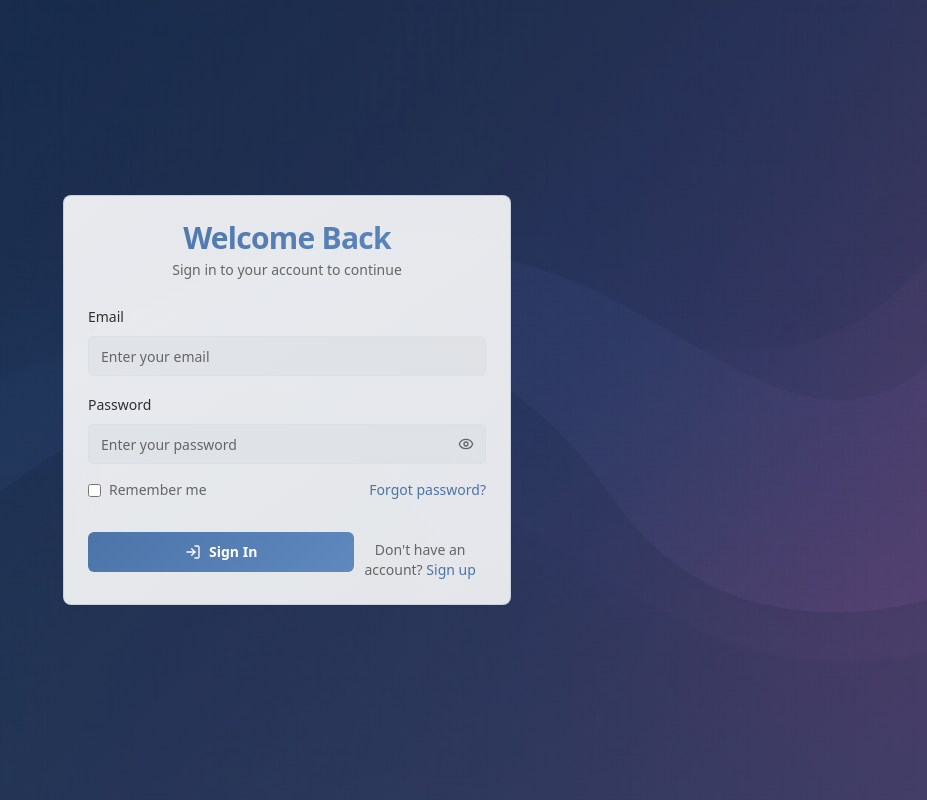
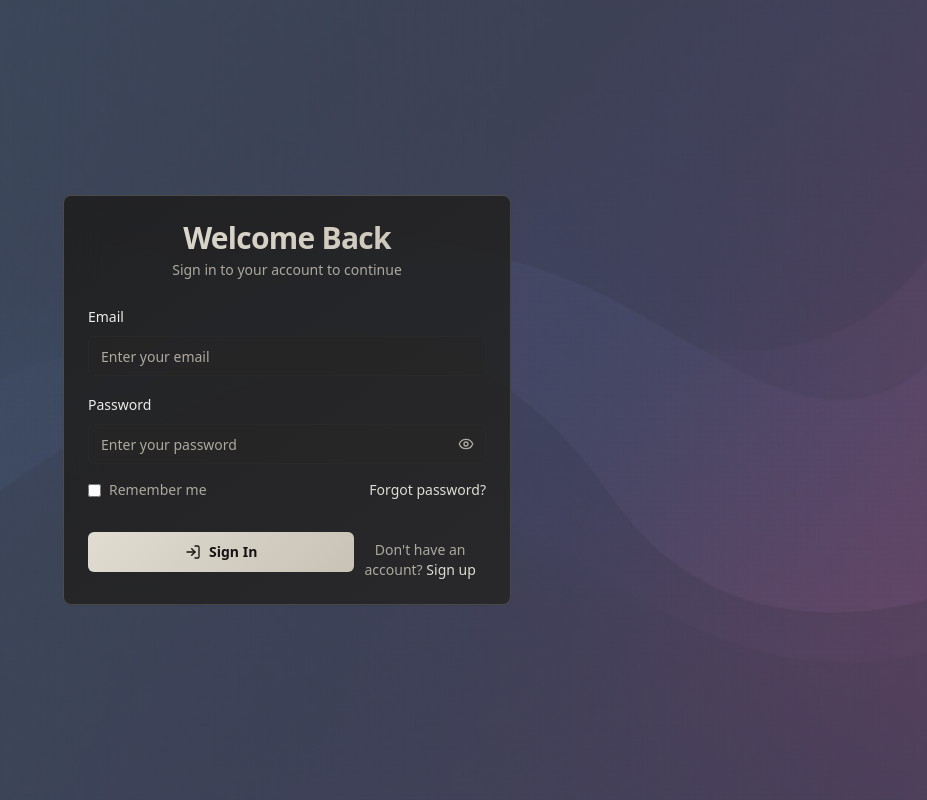
Before and after one commit to Sebas0109/login-start-web-vue, a React (Vite) app: page / in a window 1280 px wide. Shown: the whole page, without its empty margins (353-1280 px from the left). Built offline with nearby package versions, Linux system fonts and the light colour scheme; the HTML template or start-up script is replaced by a standard one.

Commit message:
Reverted to commit 8ce4a3560dbf20d342940dd55111a4f57283be77

```diff
--- a/src/components/Layout.tsx
+++ b/src/components/Layout.tsx
@@ -8,7 +8,7 @@ const Layout = () => {
   const [currentRole, setCurrentRole] = useState<Role>("ADMIN");
 
   return (
-    <div className="min-h-screen bg-background">
+    <div className="min-h-screen bg-gradient-secondary">
       <Navigation currentRole={currentRole} onRoleChange={setCurrentRole} />
       <Outlet context={{ currentRole }} />
     </div>
--- a/src/components/Navigation.tsx
+++ b/src/components/Navigation.tsx
@@ -4,7 +4,6 @@ import { Bell, ChevronDown } from "lucide-react";
 import { Button } from "@/components/ui/button";
 import { Badge } from "@/components/ui/badge";
 import { Card, CardContent } from "@/components/ui/card";
-import logo from "@/assets/logo.png";
 
 type Role = "ADMIN" | "CLIENT";
 
@@ -75,24 +74,13 @@ const Navigation = ({ currentRole, onRoleChange }: NavigationProps) => {
   const isActivePath = (path: string) => location.pathname === path;
 
   return (
-    <nav className="sticky top-0 z-50 bg-neutral-900 border-b border-neutral-300">
+    <nav className="sticky top-0 z-50 bg-gradient-card backdrop-blur-lg border-b border-border/50">
       <div className="max-w-7xl mx-auto px-4 sm:px-6 lg:px-8">
         <div className="flex justify-between items-center h-16">
           {/* Left: Logo */}
           <div className="flex items-center">
-            <Link to="/home" className="flex items-center">
-              <img
-                src={logo}
-                alt="The Invitation Company"
-                className="h-8 w-auto"
-                onError={(e) => {
-                  e.currentTarget.style.display = 'none';
-                  e.currentTarget.nextElementSibling?.classList.remove('hidden');
-                }}
-              />
-              <span className="hidden text-xl font-bold text-white ml-2">
-                The Invitation Company
-              </span>
+            <Link to="/home" className="text-xl font-bold bg-gradient-primary bg-clip-text text-transparent">
+              AppName
             </Link>
           </div>
 
@@ -104,8 +92,8 @@ const Navigation = ({ currentRole, onRoleChange }: NavigationProps) => {
                 to={item.path}
                 className={`px-3 py-2 rounded-md text-sm font-medium transition-smooth ${
                   isActivePath(item.path)
-                    ? "bg-primary text-white border-b-2 border-primary"
-                    : "text-white hover:text-primary hover:bg-white/10"
+                    ? "bg-primary/10 text-primary border-b-2 border-primary"
+                    : "text-foreground hover:text-primary hover:bg-accent/30"
                 }`}
               >
                 {item.name}
@@ -116,12 +104,12 @@ const Navigation = ({ currentRole, onRoleChange }: NavigationProps) => {
           {/* Right: Notifications and Role Switcher */}
           <div className="flex items-center space-x-4">
             {/* Dev Role Switcher */}
-            <div className="flex items-center space-x-2 px-3 py-1 rounded-md bg-white/10 border border-white/20">
-              <span className="text-xs text-white/70">Role:</span>
+            <div className="flex items-center space-x-2 px-3 py-1 rounded-md bg-secondary/30 border border-border/30">
+              <span className="text-xs text-muted-foreground">Role:</span>
               <select
                 value={currentRole}
                 onChange={(e) => onRoleChange(e.target.value as Role)}
-                className="text-xs bg-transparent border-none outline-none text-white"
+                className="text-xs bg-transparent border-none outline-none text-foreground"
               >
                 <option value="ADMIN">ADMIN</option>
                 <option value="CLIENT">CLIENT</option>
@@ -133,14 +121,14 @@ const Navigation = ({ currentRole, onRoleChange }: NavigationProps) => {
               <Button
                 variant="ghost"
                 size="sm"
-                className="relative p-2 text-white hover:bg-white/10"
+                className="relative p-2"
                 onClick={handleNotificationClick}
               >
                 <Bell className="h-5 w-5" />
                 {unreadCount > 0 && (
                   <Badge
-                    variant="default"
-                    className="absolute -top-1 -right-1 h-5 w-5 flex items-center justify-center text-xs p-0 bg-primary text-white"
+                    variant="destructive"
+                    className="absolute -top-1 -right-1 h-5 w-5 flex items-center justify-center text-xs p-0"
                   >
                     {unreadCount}
                   </Badge>
@@ -188,8 +176,8 @@ const Navigation = ({ currentRole, onRoleChange }: NavigationProps) => {
                 to={item.path}
                 className={`px-3 py-2 rounded-md text-sm font-medium transition-smooth ${
                   isActivePath(item.path)
-                    ? "bg-primary text-white"
-                    : "text-white hover:text-primary hover:bg-white/10"
+                    ? "bg-primary/10 text-primary"
+                    : "text-foreground hover:text-primary hover:bg-accent/30"
                 }`}
               >
                 {item.name}
--- a/src/index.css
+++ b/src/index.css
@@ -8,53 +8,42 @@ All colors MUST be HSL.
 
 @layer base {
   :root {
-    /* Brand Colors - The Invitation Company */
-    --background: 0 0% 100%;
-    --foreground: 0 0% 19%;
+    --background: 0 0% 8%;
+    --foreground: 45 15% 92%;
 
-    --card: 0 0% 100%;
-    --card-foreground: 0 0% 19%;
+    --card: 0 0% 12%;
+    --card-foreground: 45 15% 92%;
 
-    --popover: 0 0% 100%;
-    --popover-foreground: 0 0% 19%;
+    --popover: 0 0% 12%;
+    --popover-foreground: 45 15% 92%;
 
-    --primary: 214 38% 48%;
-    --primary-foreground: 0 0% 100%;
+    --primary: 45 15% 85%;
+    --primary-foreground: 0 0% 8%;
 
-    --secondary: 210 13% 87%;
-    --secondary-foreground: 0 0% 19%;
+    --secondary: 0 0% 15%;
+    --secondary-foreground: 45 15% 92%;
 
-    --muted: 210 13% 87%;
-    --muted-foreground: 0 0% 40%;
+    --muted: 0 0% 15%;
+    --muted-foreground: 45 8% 65%;
 
-    --accent: 214 20% 39%;
-    --accent-foreground: 0 0% 100%;
+    --accent: 45 25% 20%;
+    --accent-foreground: 45 15% 92%;
 
     --destructive: 0 84.2% 60.2%;
-    --destructive-foreground: 0 0% 100%;
+    --destructive-foreground: 45 15% 92%;
 
-    --border: 210 13% 87%;
-    --input: 0 0% 100%;
-    --ring: 214 43% 56%;
+    --border: 0 0% 18%;
+    --input: 0 0% 15%;
+    --ring: 45 15% 85%;
 
-    /* Brand-specific tokens */
-    --primary-700: 214 38% 48%;  /* #4C73A5 */
-    --primary-500: 214 43% 56%;  /* #6B8BBB */
-    --accent-600: 214 20% 39%;   /* #49617E */
-    --neutral-900: 0 0% 0%;      /* #000000 */
-    --neutral-700: 0 0% 19%;     /* #303132 */
-    --neutral-500: 210 10% 70%;  /* #B0B6BE */
-    --neutral-300: 210 13% 87%;  /* #D9DBDD */
-    --neutral-0: 0 0% 100%;      /* #FFFFFF */
+    /* Custom design tokens - Beige and Black theme */
+    --gradient-primary: linear-gradient(135deg, hsl(45 20% 85%) 0%, hsl(40 15% 75%) 100%);
+    --gradient-secondary: linear-gradient(135deg, hsl(0 0% 8%) 0%, hsl(0 0% 12%) 100%);
+    --gradient-card: linear-gradient(145deg, hsl(0 0% 12% / 0.9) 0%, hsl(0 0% 15% / 0.9) 100%);
+    --gradient-accent: linear-gradient(135deg, hsl(45 25% 20%) 0%, hsl(40 20% 25%) 100%);
 
-    /* Custom design tokens - Brand theme */
-    --gradient-primary: linear-gradient(135deg, hsl(214 38% 48%) 0%, hsl(214 43% 56%) 100%);
-    --gradient-secondary: linear-gradient(135deg, hsl(0 0% 0%) 0%, hsl(0 0% 19%) 100%);
-    --gradient-card: linear-gradient(145deg, hsl(0 0% 100% / 0.9) 0%, hsl(210 13% 98% / 0.9) 100%);
-    --gradient-accent: linear-gradient(135deg, hsl(214 20% 39%) 0%, hsl(214 38% 48%) 100%);
-
-    --shadow-elegant: 0 25px 50px -12px hsl(0 0% 0% / 0.1);
-    --shadow-glow: 0 0 40px hsl(214 38% 48% / 0.1);
+    --shadow-elegant: 0 25px 50px -12px hsl(0 0% 0% / 0.4);
+    --shadow-glow: 0 0 40px hsl(45 20% 85% / 0.1);
 
     --transition-smooth: all 0.3s cubic-bezier(0.4, 0, 0.2, 1);
     --transition-bounce: all 0.3s cubic-bezier(0.68, -0.55, 0.265, 1.55);
@@ -79,41 +68,41 @@ All colors MUST be HSL.
   }
 
   .dark {
-    --background: 0 0% 0%;
-    --foreground: 0 0% 100%;
+    --background: 222.2 84% 4.9%;
+    --foreground: 210 40% 98%;
 
-    --card: 0 0% 0%;
-    --card-foreground: 0 0% 100%;
+    --card: 222.2 84% 4.9%;
+    --card-foreground: 210 40% 98%;
 
-    --popover: 0 0% 0%;
-    --popover-foreground: 0 0% 100%;
+    --popover: 222.2 84% 4.9%;
+    --popover-foreground: 210 40% 98%;
 
-    --primary: 214 43% 56%;
-    --primary-foreground: 0 0% 100%;
+    --primary: 210 40% 98%;
+    --primary-foreground: 222.2 47.4% 11.2%;
 
-    --secondary: 0 0% 19%;
-    --secondary-foreground: 0 0% 100%;
+    --secondary: 217.2 32.6% 17.5%;
+    --secondary-foreground: 210 40% 98%;
 
-    --muted: 0 0% 19%;
-    --muted-foreground: 210 10% 70%;
+    --muted: 217.2 32.6% 17.5%;
+    --muted-foreground: 215 20.2% 65.1%;
 
-    --accent: 214 20% 39%;
-    --accent-foreground: 0 0% 100%;
+    --accent: 217.2 32.6% 17.5%;
+    --accent-foreground: 210 40% 98%;
 
     --destructive: 0 62.8% 30.6%;
-    --destructive-foreground: 0 0% 100%;
+    --destructive-foreground: 210 40% 98%;
 
-    --border: 0 0% 19%;
-    --input: 0 0% 19%;
-    --ring: 214 43% 56%;
-    --sidebar-background: 0 0% 0%;
-    --sidebar-foreground: 0 0% 100%;
-    --sidebar-primary: 214 38% 48%;
+    --border: 217.2 32.6% 17.5%;
+    --input: 217.2 32.6% 17.5%;
+    --ring: 212.7 26.8% 83.9%;
+    --sidebar-background: 240 5.9% 10%;
+    --sidebar-foreground: 240 4.8% 95.9%;
+    --sidebar-primary: 224.3 76.3% 48%;
     --sidebar-primary-foreground: 0 0% 100%;
-    --sidebar-accent: 0 0% 19%;
-    --sidebar-accent-foreground: 0 0% 100%;
-    --sidebar-border: 0 0% 19%;
-    --sidebar-ring: 214 43% 56%;
+    --sidebar-accent: 240 3.7% 15.9%;
+    --sidebar-accent-foreground: 240 4.8% 95.9%;
+    --sidebar-border: 240 3.7% 15.9%;
+    --sidebar-ring: 217.2 91.2% 59.8%;
   }
 }
 
--- a/tailwind.config.ts
+++ b/tailwind.config.ts
@@ -57,15 +57,6 @@ export default {
           border: "hsl(var(--sidebar-border))",
           ring: "hsl(var(--sidebar-ring))",
         },
-        // Brand colors for direct access
-        'neutral-900': 'hsl(var(--neutral-900))',
-        'neutral-700': 'hsl(var(--neutral-700))',
-        'neutral-500': 'hsl(var(--neutral-500))',
-        'neutral-300': 'hsl(var(--neutral-300))',
-        'neutral-0': 'hsl(var(--neutral-0))',
-        'primary-700': 'hsl(var(--primary-700))',
-        'primary-500': 'hsl(var(--primary-500))',
-        'accent-600': 'hsl(var(--accent-600))',
       },
       backgroundImage: {
         'gradient-primary': 'var(--gradient-primary)',
```
Also changed, not shown: src/assets/logo.png (deleted).
